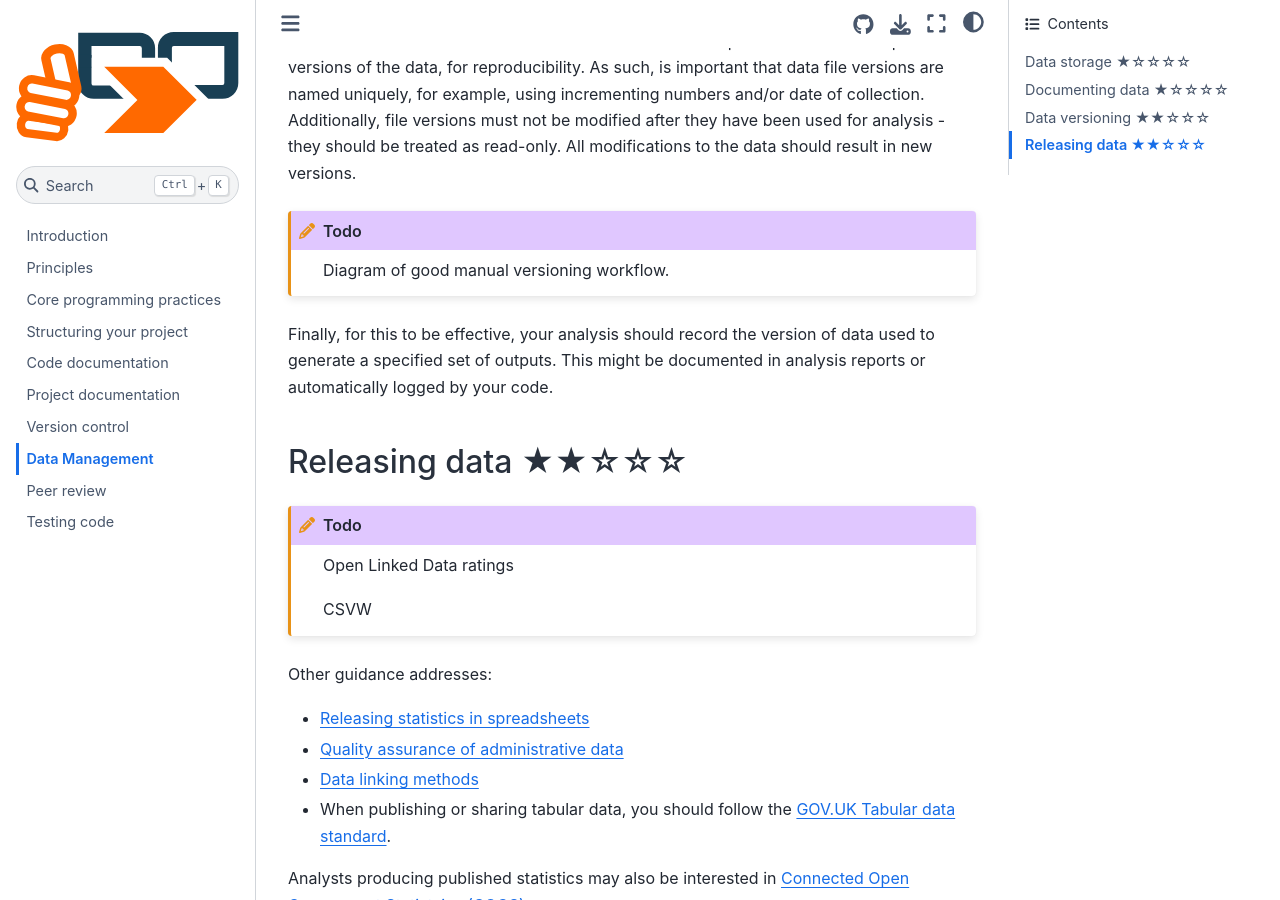
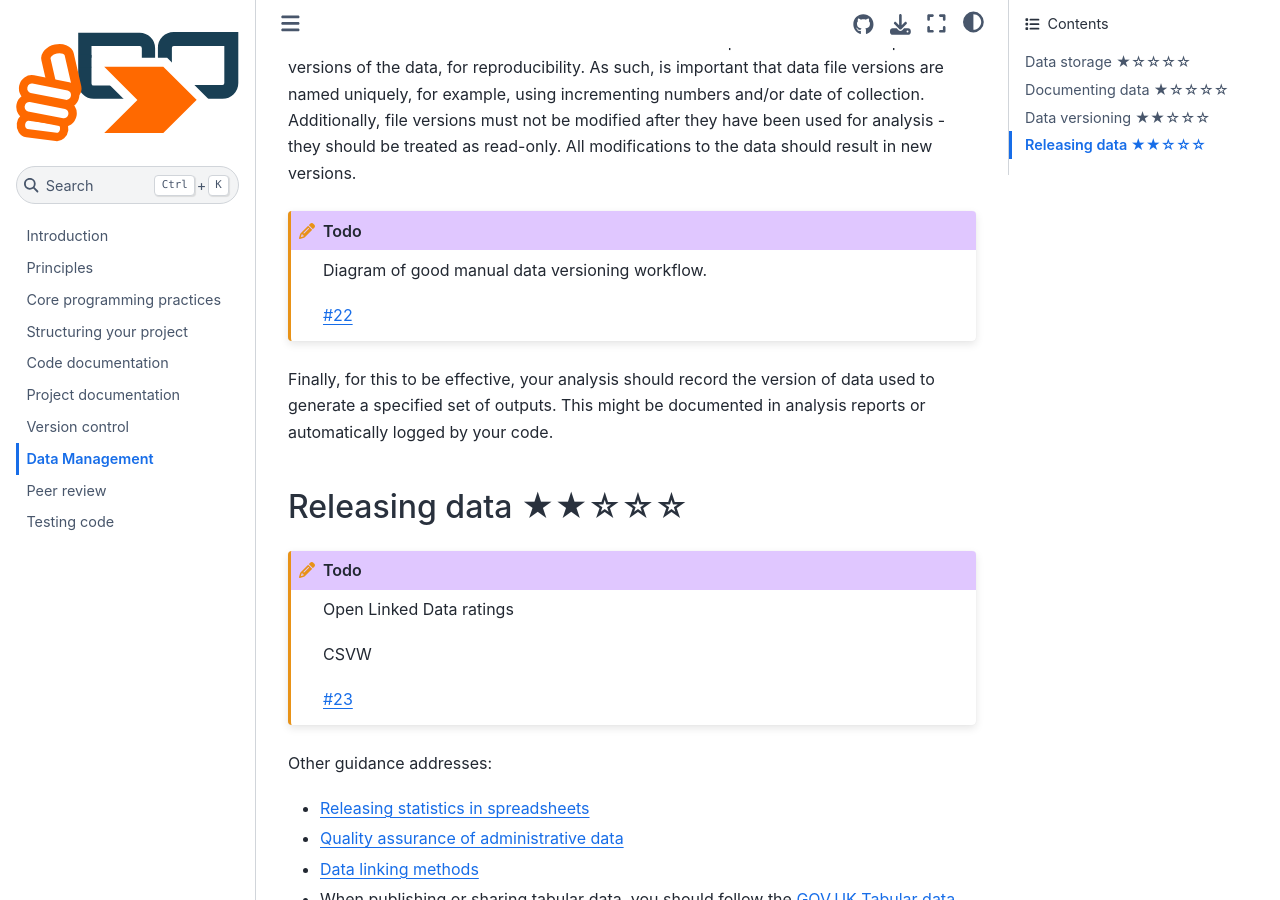
Before and after one commit to best-practice-and-impact/qa-of-code-guidance, a Jupyter Book: the page built from book/data.md, in a window 1280 px wide and 900 px high, scrolled down 4739 px. Built offline with Jupyter Book 1.0.4 settings and Sphinx 7.4.7 and the Sphinx Book theme 1.1.4, drawn with Linux system fonts in a browser that asks for light colours.

Commit message:
added todo issues for data

````diff
--- a/book/data.md
+++ b/book/data.md
@@ -165,7 +165,9 @@
 All modifications to the data should result in new versions.
 
 ```{todo}
-Diagram of good manual versioning workflow.
+Diagram of good manual data versioning workflow.
+
+[#22](https://github.com/best-practice-and-impact/qa-of-code-guidance/issues/22)
 ```
 
 Finally, for this to be effective, your analysis should record the version of data used to generate a specified set of outputs.
@@ -179,7 +181,7 @@
 
 CSVW
 
-
+[#23](https://github.com/best-practice-and-impact/qa-of-code-guidance/issues/23)
 ```
 
 
````
